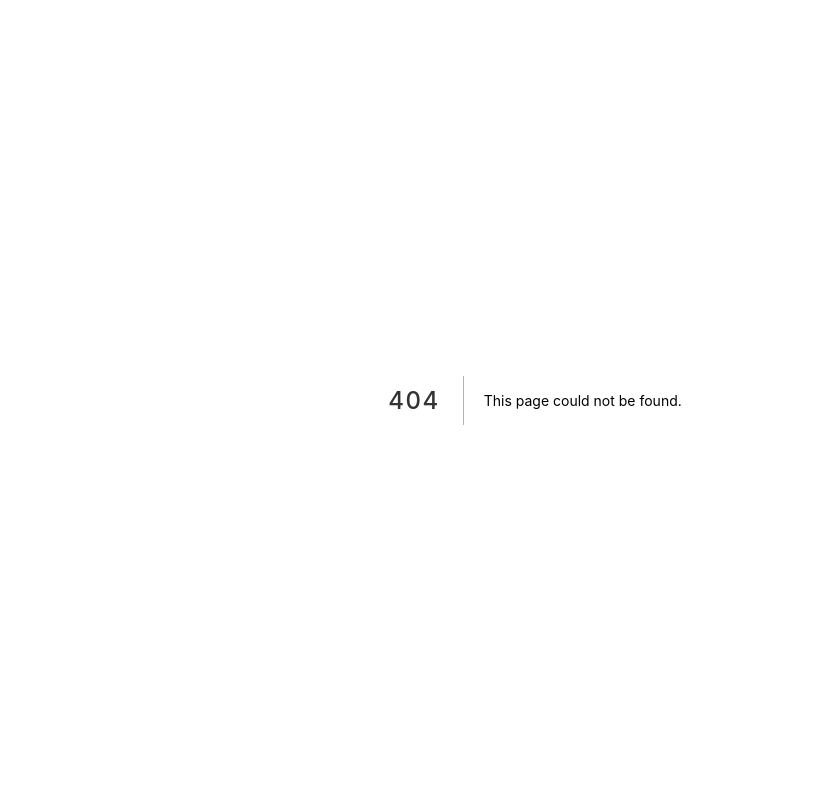
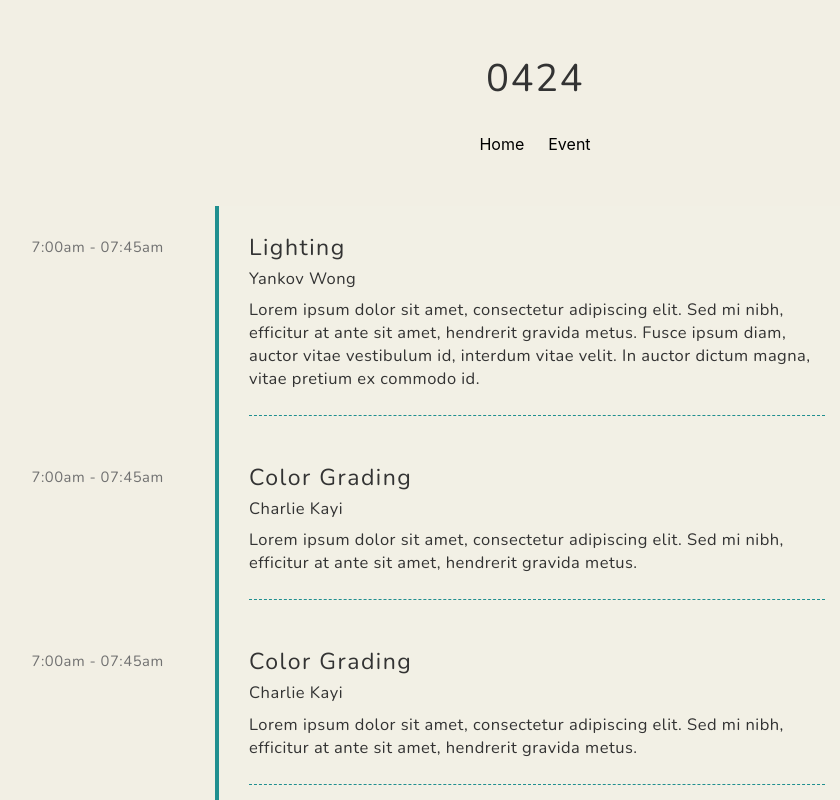
Before and after one commit to Chilap/ch-app, a Next.js app: page /eventschedule in a window 1280 px wide. Before the commit this address had no page. Shown: the top 800 px of the page, without its empty margins (105-945 px from the left). Built offline with nearby package versions, Linux system fonts and the light colour scheme.

Commit message:
Event page better

```diff
--- /dev/null
+++ b/pages/eventschedule.js
@@ -0,0 +1,40 @@
+import Nav from './nav'
+
+export default function EventSchedule() {
+  return (
+    <div id="content">
+      <h1>0424</h1>
+      <Nav/>
+      <ul className="timeline">
+        <li className="event" data-date="7:00am - 07:45am">
+          <h3>Lighting</h3>
+          <h6 className = 'my-2'>Yankov Wong</h6>
+          <p>
+          Lorem ipsum dolor sit amet, consectetur adipiscing elit. Sed mi nibh, efficitur at ante sit amet, hendrerit gravida metus. Fusce ipsum diam, auctor vitae vestibulum id, interdum vitae velit. In auctor dictum magna, vitae pretium ex commodo id.
+          </p>
+        </li>
+        <li className="event" data-date="7:00am - 07:45am">
+          <h3>Color Grading</h3>
+          <h6 className = 'my-2'>Charlie Kayi</h6>
+          <p>
+          Lorem ipsum dolor sit amet, consectetur adipiscing elit. Sed mi nibh, efficitur at ante sit amet, hendrerit gravida metus.
+          </p>
+        </li>
+        <li className="event" data-date="7:00am - 07:45am">
+          <h3>Color Grading</h3>
+          <h6 className = 'my-2'>Charlie Kayi</h6>
+          <p>
+          Lorem ipsum dolor sit amet, consectetur adipiscing elit. Sed mi nibh, efficitur at ante sit amet, hendrerit gravida metus.
+          </p>
+        </li>
+        <li className="event" data-date="7:00am - 07:45am">
+          <h3>Color Grading</h3>
+          <h6 className = 'my-2'>Charlie Kayi</h6>
+          <p>
+          Lorem ipsum dolor sit amet, consectetur adipiscing elit. Sed mi nibh, efficitur at ante sit amet, hendrerit gravida metus.
+          </p>
+        </li>
+      </ul>
+    </div>
+  );
+}
--- a/pages/index.js
+++ b/pages/index.js
@@ -8,12 +8,7 @@ import TopSpeakerSection from './index_TopSpeakerSection'
 import Rooms from './index_Rooms'
 import Presentation from './index_Slides'
 import SponsorSection from './index_sponsorSection'
-import EventSchedule from './schedule'
 import Footer from './index_Footer'
-
-function compareNumbers(a, b) {
-  return a-b
-}
 
 export default function Home({rooms}) {
   return (
--- a/pages/index_Rooms.js
+++ b/pages/index_Rooms.js
@@ -1,22 +1,22 @@
-import getRooms from '../lib/getRooms'
+import getRooms from "../lib/getRooms";
 
-export default function Rooms({rooms}) {
-	return(
+export default function Rooms({ rooms }) {
+  return (
     <div>
-			<h3 className="description grid-description">👋 Press the card to schedule it </h3>
+      <h3 className="description grid-description m-6">
+        👋 Press the card to schedule it{" "}
+      </h3>
       <div className="grid">
-				{rooms.map(room => (
+        {rooms.map((room) => (
           <a href={room.fields.URL} className="cardOfEvent" target="_blank">
-					<p className="timeOfClub">
-					{room.fields.Time}
-					</p>
+            <p className="timeOfClub">{room.fields.Time}</p>
             <h3>{room.fields.Name}</h3>
             <p>{room.fields.Description}</p>
           </a>
         ))}
       </div>
     </div>
-	)
+  );
 }
 
 export async function getServerSideProps() {
--- a/pages/nav.js
+++ b/pages/nav.js
@@ -9,7 +9,7 @@ export default function Nav() {
         </Link>
       </li>
 			<li className='inline-block  px-3'>
-        <Link href="/schedule">
+        <Link href="/eventschedule">
           <a>Event</a>
         </Link>
       </li>
--- a/pages/schedule.js
+++ /dev/null
@@ -1,99 +0,0 @@
-import Nav from './nav'
-
-export default function EventSchedule() {
-  return (
-    <div id="content">
-      <h1>0424</h1>
-    <Nav/>
-      <ul className="timeline">
-        <li className="event" data-date="7:00am - 07:45am">
-          <h3>Circuit Training</h3>
-          <p>
-            Short interval training circuits to condition muscles and burn fat
-            fast. Circuits may vary from centre to centre.
-          </p>
-        </li>
-        <li className="event" data-date="9:30am - 10:30am">
-          <h3>Total tone</h3>
-          <p>
-            Focuses on strength and endurance for the whole body and improves
-            muscle tone. Instructor led.
-          </p>
-        </li>
-        <li className="event" data-date="10:30am - 11:30am">
-          <h3>Zumba</h3>
-          <p>
-            A vigorous dance className to Latin music. Helps tone, shape and
-            condition your body, burning up to 800 calories in one hour
-            depending on how much you put in.
-          </p>
-        </li>
-        <li className="event" data-date="12:30pm - 1:30pm">
-          <h3>Active Me</h3>
-          <p>
-            Active Me is an inclusive sports programme aimed at disabled people
-            in Liverpool who experience barriers to doing physical activities
-            and sport.
-          </p>
-        </li>
-        <li className="event" data-date="5:30pm - 6:30pm">
-          <h3>Zumba</h3>
-          <p>
-            A vigorous dance className to Latin music. Helps tone, shape and
-            condition your body, burning up to 800 calories in one hour
-            depending on how much you put in.
-          </p>
-        </li>
-        <li className="event" data-date="6:00pm - 6:45pm">
-          <h3>Spinning</h3>
-          <p>
-            A vigorous className using stationary bikes with weighted flywheel.
-            Focuses on strength, endurance, intervals and recovery. Burns
-            calories and shapes muscles. Instructor led.
-          </p>
-        </li>
-        <li className="event" data-date="6:30pm - 7:30pm">
-          <h3>Pilates</h3>
-          <p>
-            Lengthens and tones muscles using breathing and slow controlled
-            movements.
-          </p>
-        </li>
-        <li className="event" data-date="7:00pm - 7:45pm">
-          <h3>Spinning</h3>
-          <p>
-            A vigorous className using stationary bikes with weighted flywheel.
-            Focuses on strength, endurance, intervals and recovery. Burns
-            calories and shapes muscles. Instructor led.
-          </p>
-        </li>
-        <li className="event" data-date="7:00pm - 8:00pm">
-          <h3>Aqua Fit</h3>
-          <p>
-            Splash your way to fitness with gentle exercise in a heated pool. A
-            className that is kind to joints and good fun too. Instructor led.
-          </p>
-        </li>
-        <li className="event" data-date="7:30pm - 8:30pm">
-          <h3>Total tone</h3>
-          <p>
-            Focuses on strength and endurance for the whole body and improves
-            muscle tone. Instructor led.
-          </p>
-        </li>
-        <li className="event" data-date="8:00pm - 9:00pm">
-          <h3>Aqua Running</h3>
-          <p>
-            Aqua Running is a water className which uses all the major muscle
-            groups. It results in total body conditioning and burns calories
-            faster than any known activity.
-          </p>
-        </li>
-        <li className="event" data-date="8:30pm - 9:00pm">
-          <h3>Metafit</h3>
-          <p>Metafit is a new exciting twist on circuit-style training.</p>
-        </li>
-      </ul>
-    </div>
-  );
-}
--- a/pages/styles.css
+++ b/pages/styles.css
@@ -1,4 +1,4 @@
-@import url('https://fonts.googleapis.com/css2?family=Nunito&display=swap');
+@import url("https://fonts.googleapis.com/css2?family=Nunito&display=swap");
 .containery {
   min-height: 100vh;
   padding: 0 0.5rem;
@@ -36,7 +36,6 @@ main {
   padding: 5px;
   margin-bottom: 10px;
   margin-top: 10px;
-
 }
 
 .CPcards {
@@ -66,7 +65,7 @@ main {
   transform: translateX(2rem);
 }
 
-.topSpeakerRow{
+.topSpeakerRow {
   text-align: center;
   background-color: #208f8f;
   margin: 10px;
@@ -78,9 +77,8 @@ main {
   background-color: #eaeaea;
 }
 
-.topSpeakerIcon{
+.topSpeakerIcon {
   display: inline-block;
-
 }
 
 .description {
@@ -88,7 +86,7 @@ main {
   font-size: 1.5rem;
 }
 
-.contributing-row{
+.contributing-row {
   margin: 50px;
 }
 
@@ -107,22 +105,21 @@ main {
   color: #345678;
 } */
 
-.contributing-btn-color{
-  background-color:#208f8f;
+.contributing-btn-color {
+  background-color: #208f8f;
   color: #ffffff;
 }
 
-
-.weeklySchedule{
+.weeklySchedule {
   margin-top: 60px;
   text-align: center;
 }
 
-.sundayhaha{
+.sundayhaha {
   color: #de2910;
 }
 
-.dayBlock{
+.dayBlock {
   border: 1px solid #eaeaea;
   background-color: #ffffff;
   border-radius: 10px;
@@ -177,7 +174,7 @@ main {
 /* box-shadow: 0 2px 4px 0 rgba(0, 0, 0, 0.2); */
 /* } */
 
-.timeOfClub{
+.timeOfClub {
   color: #999999;
   font-size: 14px !important;
 }
@@ -194,8 +191,6 @@ footer {
   margin-bottom: 20px;
 }
 
-
-
 .presentation {
   margin-top: 50px;
   text-align: center;
@@ -205,7 +200,7 @@ footer {
   text-decoration: strong;
 }
 
-.siteBuiltBy{
+.siteBuiltBy {
   color: #333333;
 }
 
@@ -226,7 +221,6 @@ footer {
 
 .sponsorColumn:hover {
   box-shadow: 4px 4px 8px 0 rgba(0, 0, 0, 0.2);
-
 }
 
 .sponsorship-btn {
@@ -262,28 +256,24 @@ footer a {
   }
 } */
 
-
-
 html,
 body {
   padding: 0;
   margin: 0;
-  font-family: -apple-system, BlinkMacSystemFont, Segoe UI, Roboto,
-    Oxygen, Ubuntu, Cantarell, Fira Sans, Droid Sans, Helvetica Neue,
-    sans-serif;
+  font-family: -apple-system, BlinkMacSystemFont, Segoe UI, Roboto, Oxygen,
+    Ubuntu, Cantarell, Fira Sans, Droid Sans, Helvetica Neue, sans-serif;
 }
 
 * {
   box-sizing: border-box;
 }
 
-
 @import url("https://fonts.googleapis.com/css?family=Josefin+Sans|Nunito:300,400,700&amp;display=swap");
 
 :root {
   --member-animation: all 0.35s ease-in-out;
-  --font-family-1: "Josefin Sans", sans-serif;
-  --font-family-2: Nunito, sans-serif;
+  --font-family-1: "Nunito", "Josefin Sans", sans-serif;
+  --font-family-2: "Nunito", sans-serif;
 }
 
 * {
@@ -295,22 +285,18 @@ body {
   padding: 0;
 }
 
-
-
-/*  */
-
-
+/* ----------------------------------- */
 
 /* @import url(https://fonts.googleapis.com/css?family=Source+Sans+Pro:200,300,400,600,700|Oswald:400,300,700); */
 body {
-background: #e3e3e3;
+  background: #f2efe4;
   font-size: 16px;
 }
 strong {
   font-weight: 600;
 }
 h1 {
-/* font-family: 'Oswald', sans-serif; */
+  font-family: "Nunito";
   letter-spacing: 1.5px;
   color: #333333;
   font-weight: 100;
@@ -322,12 +308,12 @@ text-align: center;
 }
 /* Timeline */
 .timeline {
-border-left: 4px solid #4298c3;
+  border-left: 4px solid #208f8f;
   border-bottom-right-radius: 4px;
   border-top-right-radius: 4px;
   background: rgba(255, 255, 255, 0.03);
   color: #333;
-/* font-family: 'Source Sans Pro', sans-serif; */
+  font-family: "Nunito";
   margin: 50px auto;
   letter-spacing: 0.5px;
   position: relative;
@@ -342,13 +328,13 @@ max-width: 50%;
 .timeline h1,
 .timeline h2,
 .timeline h3 {
-/* font-family: 'Oswald', sans-serif; */
+  font-family: "Nunito";
   letter-spacing: 1.5px;
   font-weight: 100;
   font-size: 1.4em;
 }
 .timeline .event {
-border-bottom: 1px dashed #4298c3;
+  border-bottom: 1px dashed #208f8f;
   padding-bottom: 25px;
   margin-bottom: 50px;
   position: relative;
@@ -384,11 +370,10 @@ content: "";
 top: 5px;
 } */
 @media (max-width: 800px) {
-
   .timeline .event:before {
     left: -0.5px;
     top: 28px;
-background-color: #4298c3;
+    background-color: #208f8f;
     color: white;
     margin-top: 8px;
     padding: 2px 8px 2px 8px;
```
Also changed, not shown: pages/index_TopSpeakerSection.js (+55 -37 lines). Lines whose indentation alone changed are shown as unchanged.
